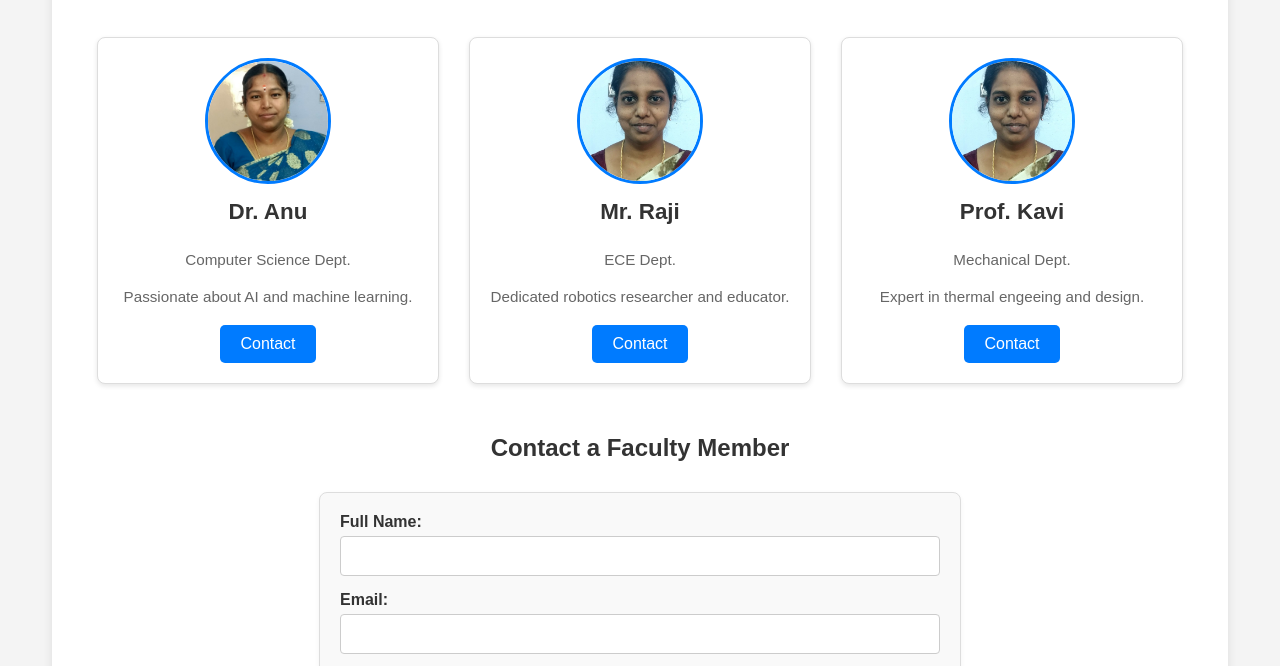
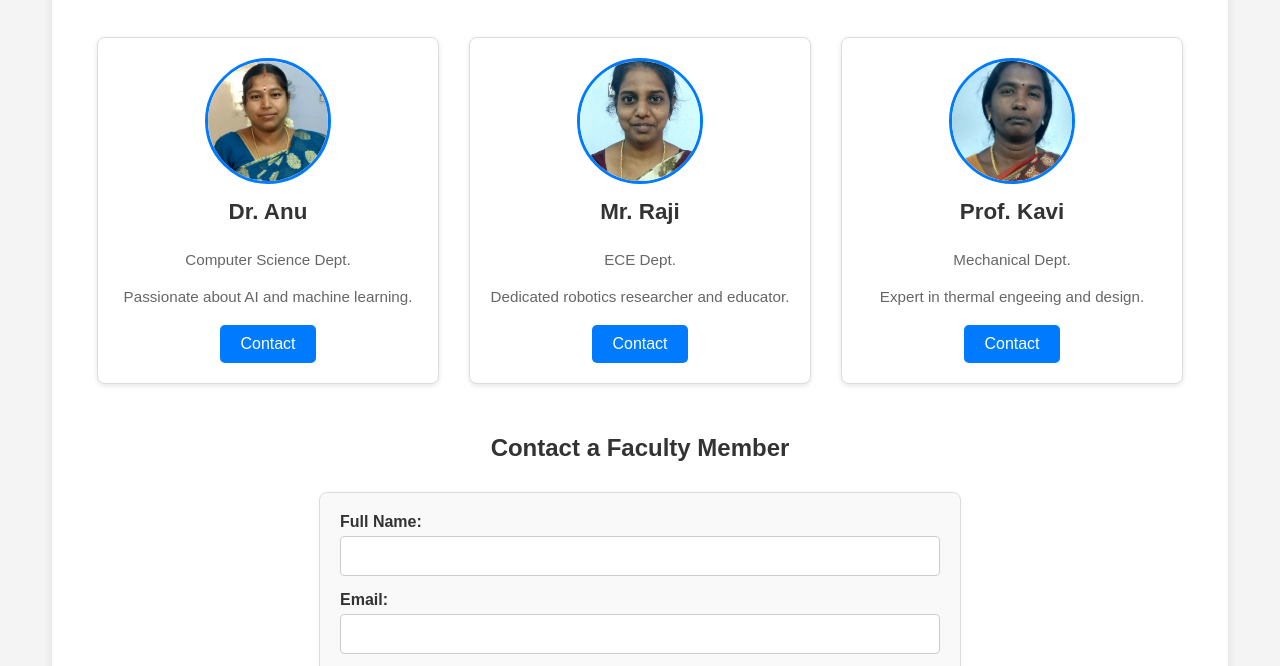
Before and after one commit to Perumalrani81/2025perumalrani81, a plain HTML site: page index.html in a window 1280 px wide. Shown: the part 111-777 px from the top of the page. Drawn offline with Linux system fonts and the light colour scheme.

Commit message:
Update index.html

```diff
--- a/index.html
+++ b/index.html
@@ -28,7 +28,7 @@
             </div>
 
             <div class="card">
-                <img src="IMG-20180629-WA0012.jpg" alt="Prof. Kavi" class="profile-pic">
+                <img src="IMG-20180629-WA0017.jpg" alt="Prof. Kavi" class="profile-pic">
                 <h2>Prof. Kavi</h2>
                 <p>Mechanical Dept.</p>
                 <p>Expert in thermal engeeing and design.</p>
```
